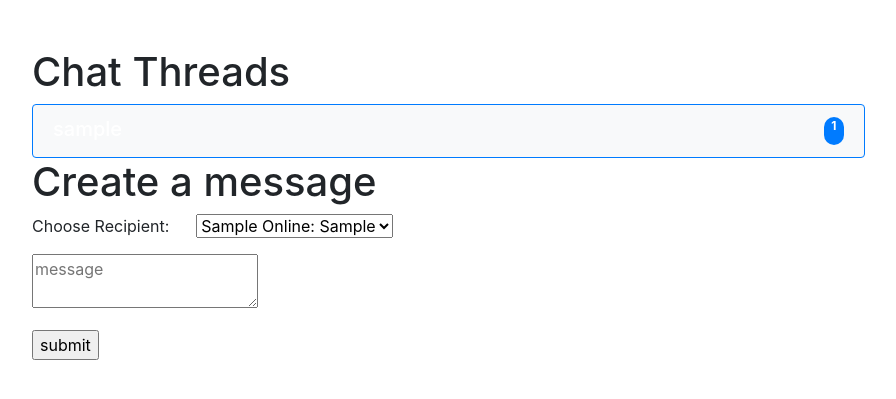
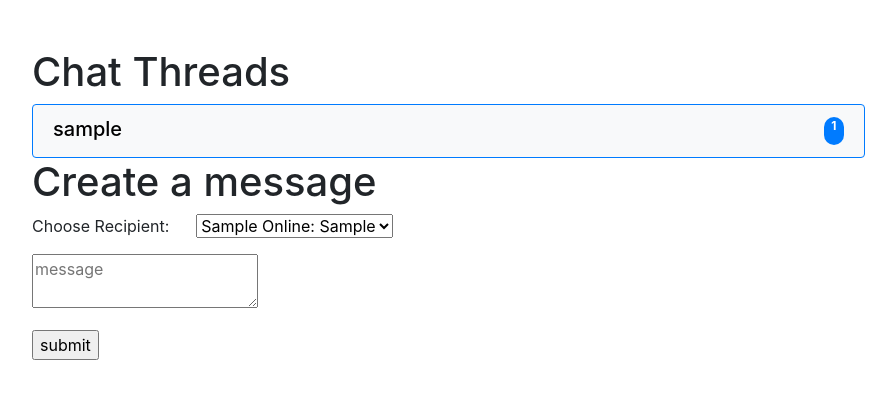
Before and after one commit to saby95/Project606, a Django app: template CrowdMentor/privatemessages/templates/messages1/private_messages.html in a window 1280 px wide. Shown: the part 56-455 px from the top of the page, without its empty margins (53-949 px from the left). Run offline with Django 3.2, Linux system fonts and the light colour scheme; the template is opened without the code that fills it: most values are stand-ins (such as "Sample title", 1, 10 or a date in 2020); some libraries are stand-ins or nearby versions.

Commit message:
chat and private messages css

```diff
--- a/CrowdMentor/privatemessages/templates/messages1/chat.html
+++ b/CrowdMentor/privatemessages/templates/messages1/chat.html
@@ -50,9 +50,6 @@ $(document).ready(function() {
         </div>
 
         <div class="message card w-75 float-right">
-            <!--
-            <div class="card-heading" style="color:white;background-color:blue;"><p class="author we"><b> {{ user.username }}</b></p></div>
-            -->
             <div class="card-body">
                 <form action="{% url 'send_message_view' %}" method="post" class="new_message float-left w-100">
                     {% csrf_token %}
--- a/CrowdMentor/privatemessages/templates/messages1/private_messages.html
+++ b/CrowdMentor/privatemessages/templates/messages1/private_messages.html
@@ -27,7 +27,7 @@
             {% for thread in threads %}
                 <a href="{% url 'chat_view' thread_id=thread.id %}" class="bg-light list-group-item list-group-item-action flex-column align-items-start active">
                     <div class="d-flex w-100 justify-content-between">
-                        <h5 class="mb-1">{{ thread.partner.username }}</h5>
+                        <h5 class="mb-1" style="color:black;">{{ thread.partner.username }}</h5>
                         <span class="badge badge-primary badge-pill">{{ thread.total_messages|default_if_none:"0" }}</span>
                     </div>
                 </a>
```
